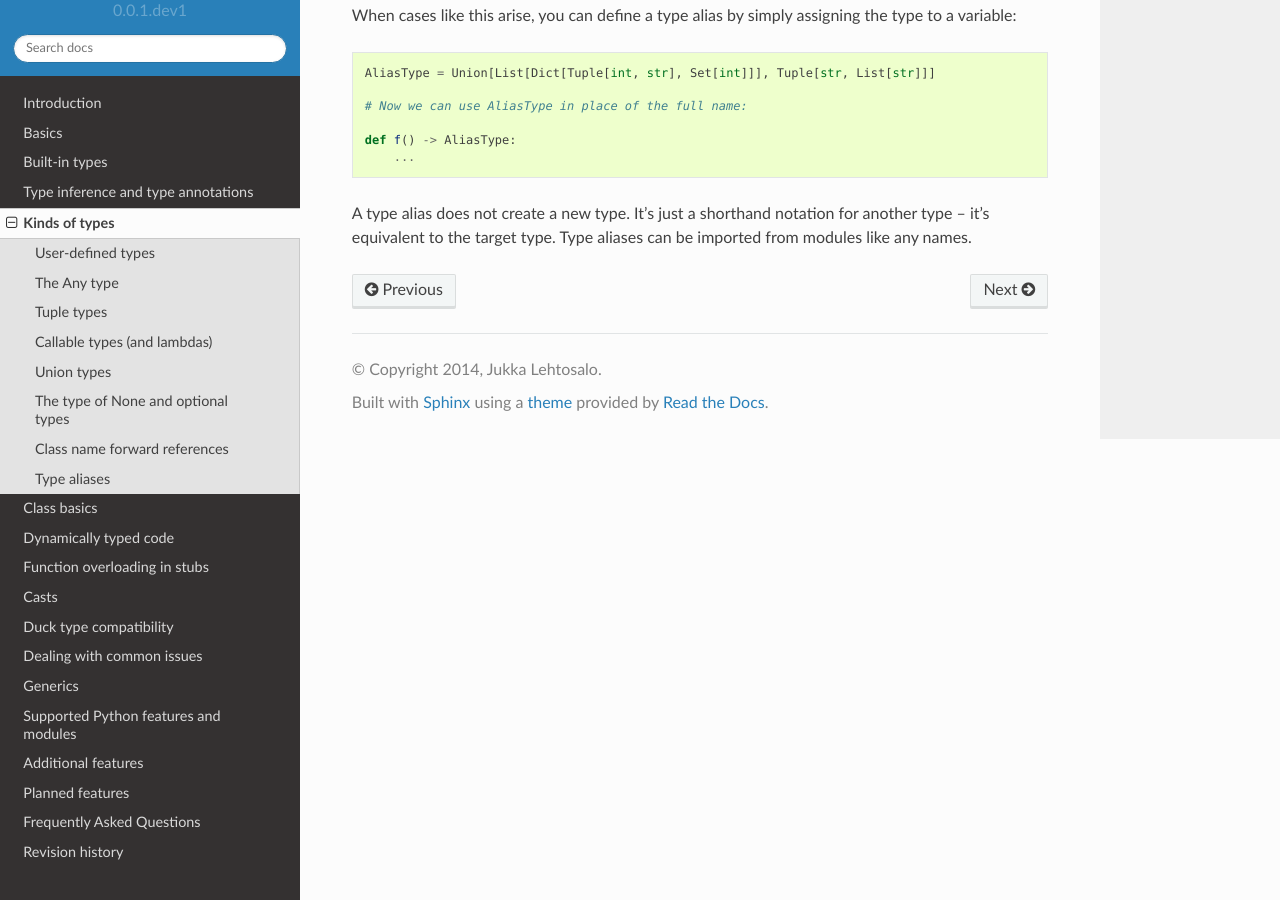
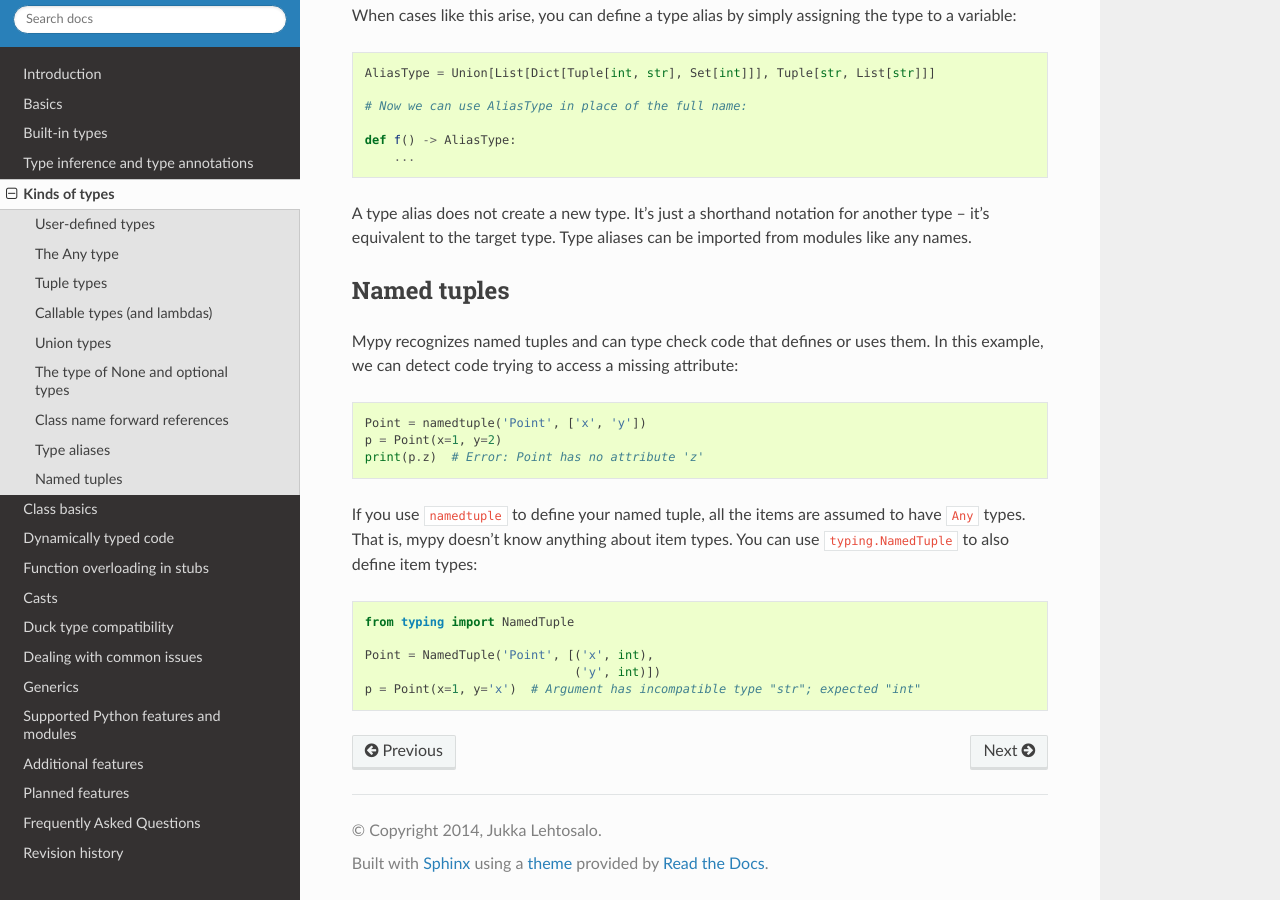
Before and after one commit to lucalysoft/mypy, a Sphinx documentation site: the page built from docs/source/kinds_of_types.rst, in a window 1280 px wide and 900 px high, scrolled down 4342 px. Built offline with Sphinx 7.4.7 and the Read the Docs theme 2.0.0, drawn with Linux system fonts in a browser that asks for light colours.

Commit message:
Document namedtuple and NamedTuple
Closes #569.

```diff
--- a/docs/source/kinds_of_types.rst
+++ b/docs/source/kinds_of_types.rst
@@ -250,3 +250,29 @@ assigning the type to a variable:
 A type alias does not create a new type. It's just a shorthand notation
 for another type -- it's equivalent to the target type. Type aliases
 can be imported from modules like any names.
+
+Named tuples
+************
+
+Mypy recognizes named tuples and can type check code that defines or
+uses them.  In this example, we can detect code trying to access a
+missing attribute:
+
+.. code-block:: python
+
+    Point = namedtuple('Point', ['x', 'y'])
+    p = Point(x=1, y=2)
+    print(p.z)  # Error: Point has no attribute 'z'
+
+If you use ``namedtuple`` to define your named tuple, all the items
+are assumed to have ``Any`` types. That is, mypy doesn't know anything
+about item types. You can use ``typing.NamedTuple`` to also define
+item types:
+
+.. code-block:: python
+
+    from typing import NamedTuple
+
+    Point = NamedTuple('Point', [('x', int),
+                                 ('y', int)])
+    p = Point(x=1, y='x')  # Argument has incompatible type "str"; expected "int"
```
